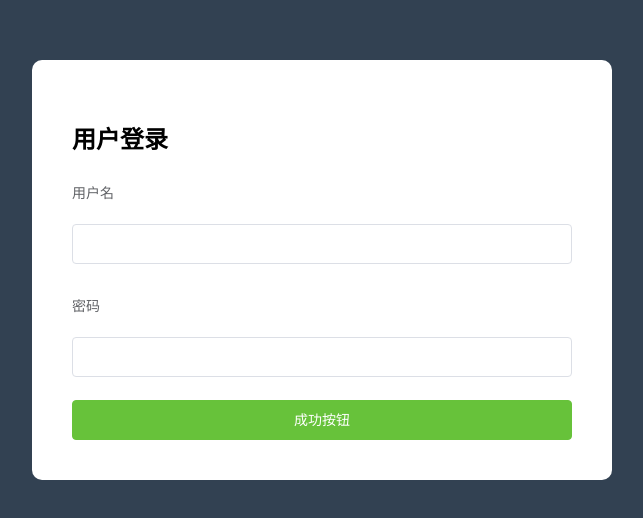
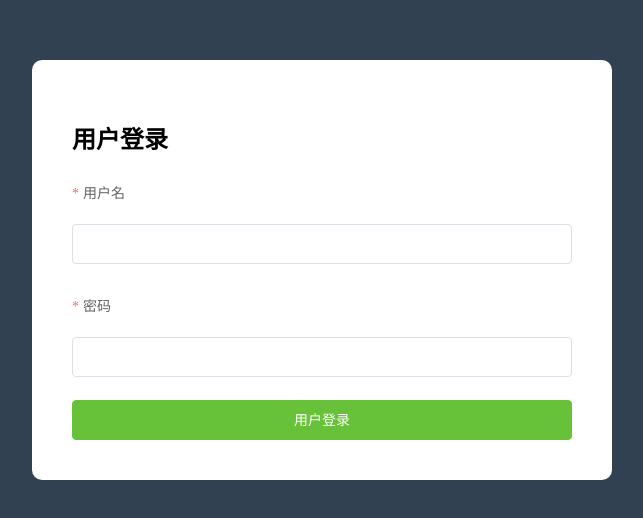
Before and after one commit to AutumnFish/manager26, a Vue app: page / in a window 1280 px wide. Shown: the part 130-648 px from the top of the page, without its empty margins (318-961 px from the left). Built offline with nearby package versions, Linux system fonts and the light colour scheme.

Commit message:
完成登录页表单验证 吃饭去

```diff
--- a/package.json
+++ b/package.json
@@ -18,6 +18,8 @@
     "babel-eslint": "^10.0.1",
     "eslint": "^5.8.0",
     "eslint-plugin-vue": "^5.0.0",
+    "node-sass": "^4.11.0",
+    "sass-loader": "^7.1.0",
     "vue-template-compiler": "^2.5.21"
   },
   "eslintConfig": {
--- a/src/App.vue
+++ b/src/App.vue
@@ -1,42 +1,80 @@
 <template>
+  <!-- 登录容器 -->
   <div class="login-container">
+    <!-- 表单容器 -->
     <div class="form-container">
       <h2>用户登录</h2>
-      <el-form label-position="top" label-width="80px" :model="formData">
-        <el-form-item label="用户名">
+      <!-- ref vue提供的属性 让我们可以给dom元素起名字 -->
+      <el-form label-position="top" label-width="80px" ref="formData" :rules="rules" :model="formData">
+        <el-form-item label="用户名" prop="username">
           <el-input v-model="formData.username"></el-input>
         </el-form-item>
-        <el-form-item label="密码">
-          <el-input v-model="formData.password"></el-input>
+        <el-form-item label="密码" prop="password">
+          <el-input type="password" v-model="formData.password"></el-input>
         </el-form-item>
-        <el-button class="login-btn" type="success">成功按钮</el-button>
+        <!-- login-btn 自定义类名 避免跟默认冲突 -->
+        <el-button class="login-btn" @click="submitForm('formData')" type="success">用户登录</el-button>
       </el-form>
     </div>
   </div>
 </template>
-
 <script>
 export default {
-  name: "app",
   data() {
     return {
+      // 表单数据
       formData: {
         username: "",
         password: ""
+      },
+      // 表单验证规则
+      rules: {
+        username: [
+          // required :必须
+          // message: 提示信息
+          // trigger: 触发时机
+          // min:最短
+          // max:最常
+          { required: true, message: "请输入用户名", trigger: "change" },
+          {
+            min: 3,
+            max: 10,
+            message: "长度在 3 到 10 个字符",
+            trigger: "change"
+          }
+        ],
+        password: [
+          { required: true, message: "请输入密码", trigger: "change" },
+          { min: 6, message: "哥们,你密码太短了吧", trigger: "change" }
+        ]
       }
     };
+  },
+  // 方法
+  methods: {
+    submitForm(formName) {
+      // $refs 数组 可以让我们通过 设定的名字 获取对应的dom元素
+      // 通过表单元素的 validate (element-ui)增加的验证方法
+      this.$refs[formName].validate(valid => {
+        if (valid) {
+          alert("submit!");
+        } else {
+          console.log("error submit!!");
+          return false;
+        }
+      });
+    }
   }
 };
 </script>
 
-<style>
+<style lang="scss">
 .login-container {
   background-color: #324152;
   height: 100%;
   display: flex;
   justify-content: center;
   align-items: center;
-}
   .form-container {
     background-color: white;
     width: 580px;
@@ -44,7 +82,8 @@ export default {
     box-sizing: border-box;
     border-radius: 10px;
   }
-.login-btn{
+  .login-btn {
     width: 100%;
   }
+}
 </style>
```
Lines whose indentation alone changed are shown as unchanged.
